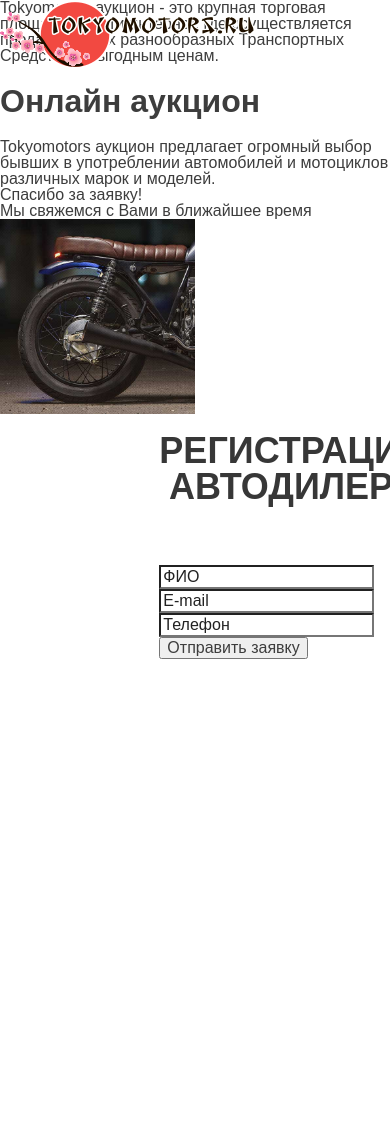
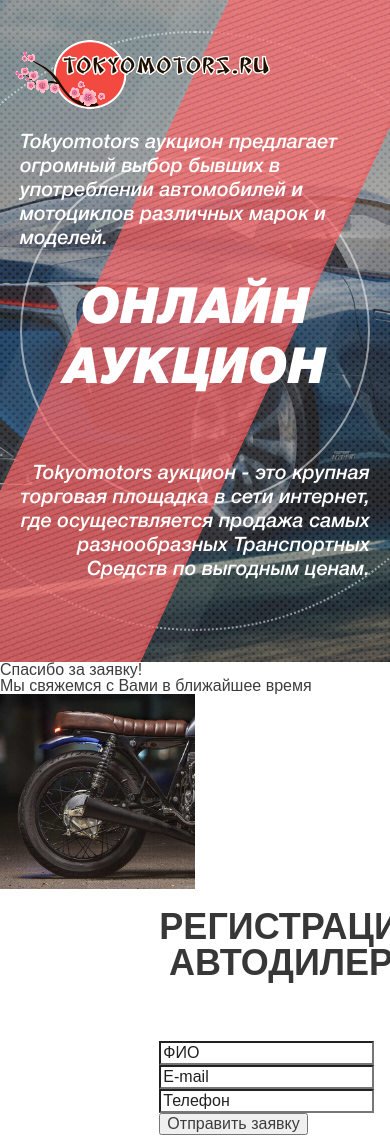
Before and after one commit to sheep-fish-vert/tokyoMotors, a website: page src/index.html in a window 390 px wide. Shown: the top 1138 px of the page. Before the commit the page ends 844 px from the top, so only its background shows below. Drawn offline with nearby package versions, Linux system fonts and the light colour scheme; files that its build step writes are made by us from their sources.

Commit message:
g3fwetyuhwg

```diff
--- a/src/js/develop/develop_5.js
+++ b/src/js/develop/develop_5.js
@@ -6,7 +6,9 @@
 });
 
 $(window).load(function(){
-
+    setTimeout(function () {
+        $('header').addClass('animated');
+    },500);
 });
 
 $(window).resize(function(){
--- a/src/partials/head.html
+++ b/src/partials/head.html
@@ -4,12 +4,8 @@
     <meta charset="UTF-8">
     <title></title>
 
-    <meta id="viewport" name="viewport" content="width=1280,user-scalable=yes">
-    <meta name="format-detection" content="telephone=no">
-    <meta name="MobileOptimized" content="1280"/>
-    <meta name="HandheldFriendly" content="false"/>
-
-    <meta name="format-detection" content="telephone=no">
+    <meta name="viewport"
+          content="width=device-width, user-scalable=no, initial-scale=1.0, maximum-scale=1.0, minimum-scale=1.0">
 
     <!-- build:css -->
 
--- a/src/partials/header.html
+++ b/src/partials/header.html
@@ -8,7 +8,15 @@
                 огромный выбор бывших в употреблении
                 автомобилей и мотоциклов различных марок и моделей.</div>
         </div>
-        <div class="logo"><img src="images/logo.png" alt=""></div>
+        <div class="logo"><div class="logo-wrap"><img src="images/logo.png" alt=""></div></div>
+        <div class="elems">
+            <div class="round"></div>
+            <div class="red"><div class="box"></div></div>
+            <div class="gray">
+                <div class="box one"></div>
+                <div class="box two"></div>
+            </div>
+        </div>
     </div>
 </header>
 <!-- /HEADER -->
--- a/src/sass/zdev_5.scss
+++ b/src/sass/zdev_5.scss
@@ -1,7 +1,50 @@
 /*header*/
-    header{
-        .content{ position: relative; }
-        .title{}
-        .logo{ left: 0; top: 0; position: absolute;}
+    header {
+        .content { position: relative; width: 100%; background-image: url(../images/topBG.jpg); background-position: center top; background-size: cover; overflow: hidden; min-height: 1025px;
+            &:before { content: ''; display: block; position: absolute; left: 0; top: 0; width: 100%; height: 100%; background-image: url(../images/point.png); opacity: 0; transition:all 300ms 600ms;}
+        }
+        .title { color: #fff; position: absolute; z-index: 100; width: 100%; text-align: center; left: 0; top: 50%; transform: translateY(-46%); padding: 0 20px;
+            h1 { font: italic 900 90px/90px 'Helvetica'; text-transform: uppercase; }
+            .txt { font: italic 500 20px/24px 'Helvetica'; max-width: 500px; position: absolute;  padding: 0 20px;}
+            .letf { text-align: right;     right: calc(50% + 196px);  bottom: -102px;}
+            .right { text-align: left;     left: calc(50% + 196px);    top: -114px; }
+        }
+        .logo { left: 0; top: 0; position: absolute;width: 100%; padding-left: 15px; z-index: 100;
+            .logo-wrap{    max-width: 1774px;   margin: 0 auto;   padding-top: 40px; }
+        }
+        .elems { position: absolute; left: 0; top: 0; height: 100%; width: 100%; z-index: 50;
+            .round { position: absolute; left: 0; top: 0; height: 100%; width: 100%;
+                &:before,
+                &:after { content: ''; position: absolute; border-width: 2px; border-color: rgba(255, 255, 255, 0.5); border-radius: 50%; display: block; left: 50%; top: 50%; transform: translate(-50%, -50%); transition:all 300ms 600ms;}
+                &:before { width: 0; height:0; border-style: solid; }
+                &:after { width: 0; height: 0; border-style: dotted; }
+            }
+            .red { width: 546px; overflow: hidden; transform: rotate(25deg) translateX(-50%); position: absolute; height: 200%; top: -50%; left: 50%;
+                .box { background-image: url(../images/redbg.png); height: 0; top: 0; opacity:0.8; transition:all 300ms 300ms; }
+            }
+            .gray { position: absolute; height: 200%; bottom: -50%; transform: rotate(25deg) translateX(-50%); width: 601px;left: 50%;
+                .box { width: 601px; background-color: rgba(255, 255, 255, 0.05); height: 0; position: absolute;bottom: 0;transition:all 300ms;}
+                .one{    left: calc(50% - 275px);}
+                .two{    right: calc(50% - 280px);}
+            }
+        }
+
+        &.animated {
+            .content{
+                &:before{ opacity:0.3;}
+            }
+            .elems{
+                .round{
+                    &:before { width: 650px; height: 650px; }
+                    &:after { width: 1302px; height: 1302px; }
+                }
+                .red{
+                    .box{height: 100%;}
+                }
+                .gray{
+                    .box{ height: 100%;}
+                }
+            }
+        }
     }
 /*END header*/
--- a/src/sass/zdev_5_adapt.scss
+++ b/src/sass/zdev_5_adapt.scss
@@ -11,13 +11,48 @@
 
 }
 @media screen and (max-width: 1024px){
+/*header*/
+        header {
 
-}
+            .title {
+                .letf {  right:50%;  }
+                .right {  left:50%; }
+            }
+        }
+/*END header*/
+    }
 @media screen and (max-width: 992px){
 
 }
 @media screen and (max-width: 767px){
+    /*header*/
+    header {
+        .content{    min-height: 662px;}
+        .title {
+            h1{font: italic 900 50px/60px 'Helvetica';}
+            .letf {  right:0;     bottom: -150px;}
+            .right {  left:0;}
+        }
+        .elems{
+            .gray{ width: 280px;
+                .box { width: 240px; }
+                .one{    left:0;}
+                .two{    right: 0;}
+            }
+            .red{ width: 200px;}
+        }
+        &.animated {
 
+            .elems{
+                .round{
+                    &:before { width: 350px; height: 350px; }
+                    &:after { width: 600px; height: 600px; }
+                }
+
+            }
+        }
+    }
+    /*END header*/
 }
 @media screen and (max-width: 666px){
 
```
Also changed, not shown: src/images/point.png (added), src/images/redbg.png (added), src/images/topBG.jpg (added), 1 other file.
